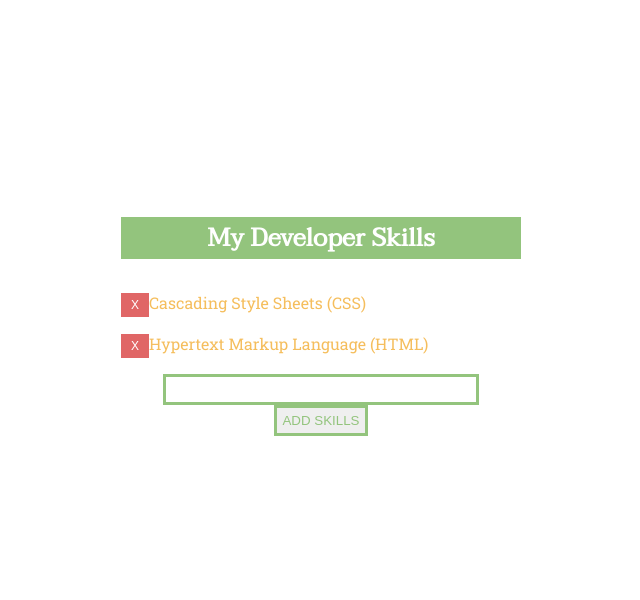
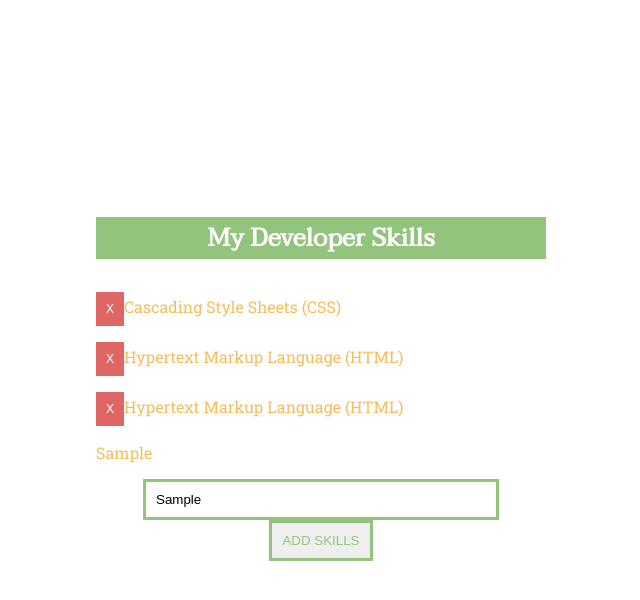
Before and after one commit to LaunchPad90/jQuery, a plain HTML site: page index.html in a window 1280 px wide. Both pictures are taken after typing "Sample" into the empty fields and a click on the button "ADD SKILLS". Shown: the whole page, without its empty margins (319-959 px from the left). Drawn offline with nearby package versions, Linux system fonts and the light colour scheme.

Commit message:
append skill

```diff
--- a/index.html
+++ b/index.html
@@ -16,11 +16,15 @@
     <div id="box">
         <h1>My Developer Skills</h1>
         <div>
-            <div class="something">
+            <div class="box2">
                 <p><button class="delete">X</button>Cascading Style Sheets (CSS)</p>
                 <p><button class="delete">X</button>Hypertext Markup Language (HTML)</p>
+                <p><button class="delete">X</button>Hypertext Markup Language (HTML)</p>
             </div>
-            <input type="text"> <button id="newSkills">ADD SKILLS</button>
+            <input type="text" placeholder="BLAH BLAH BLAH">
+            <button id="newSkills">
+                ADD SKILLS
+            </button>
         </div>
     </div>
 </body>
--- a/main.js
+++ b/main.js
@@ -1,5 +1,34 @@
-const del = document.querySelector('.delete');
-console.log(del);
+$(document).ready(function () {
 
-const box = document.getElementById('box');
-console.log(box);
+    /*------------------ ELEMENT SELECTOR ------------------*/
+    const del = document.querySelector('.delete');
+    console.log(del);
+
+    const box = document.getElementById('box');
+    console.log(box);
+
+    const p = document.querySelector('p');
+    console.log(p);
+
+    const input = document.querySelector('input');
+    console.log(input);
+
+    const addSkills = document.getElementById('newSkills');
+    console.log(addSkills)
+
+    const box2 = document.querySelector('.box2');
+    console.log(box2);
+
+    /*------------------ ADD SKILLS -------------------*/
+    $('#newSkills').click('button', function (e) {
+        let p = $('<p><button class="delete">X</button></p>');
+        p.text(input.value);
+        p.appendTo('.box2');
+        console.log(addSkills)
+    })
+
+    $('p').click('button', function (e) {
+        console.log(e.currentTarget)
+        e.currentTarget.remove();
+    })
+})
--- a/syle.css
+++ b/syle.css
@@ -4,14 +4,13 @@ font-family: 'Taviraj', serif; */
 input {
     background-color: white;
     border: 3px solid #93c47d;
-    padding: 5px;
-    color: white;
+    padding: 10px;
     text-align: left;
-    width: 300px;
+    width: 330px;
 }
 #box {
     display: grid;
-    width: 400px;
+    width: 450px;
     margin: auto;
     text-align: center;
     grid-template-rows: 1fr;
@@ -38,6 +37,6 @@ p {
 }
 button {
     border: 3px solid #93c47d;
-    padding: 5px;
+    padding: 10px;
     color: #93c47d;
 }
```
